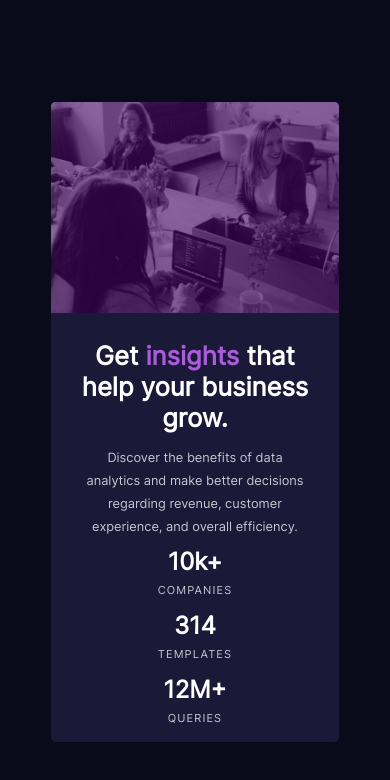
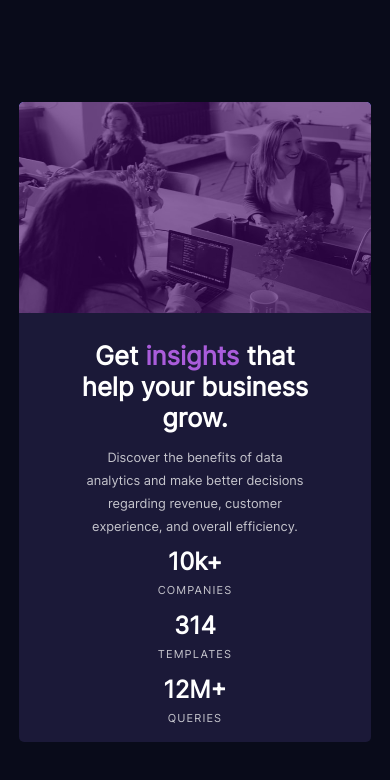
Before and after one commit to Taifa/ResponsiveCardChallenge, a plain HTML site: page index.html in a window 390 px wide. Drawn offline with Linux system fonts and the light colour scheme.

Commit message:
Update main.css

```diff
--- a/main.css
+++ b/main.css
@@ -104,7 +104,7 @@ img {
   }
   @media  screen and (max-width:725px) {
     .card {
-        width: 18em;
+        width: 22em;
         height: 40em;
     }
     img {
@@ -115,7 +115,7 @@ img {
         border-bottom-right-radius: 0em;
     }
     .color {
-        width:18em;
+        width:22em;
         height: 13.2em;
         border-top-left-radius: 5px;
         border-bottom-right-radius: 0em;
```
